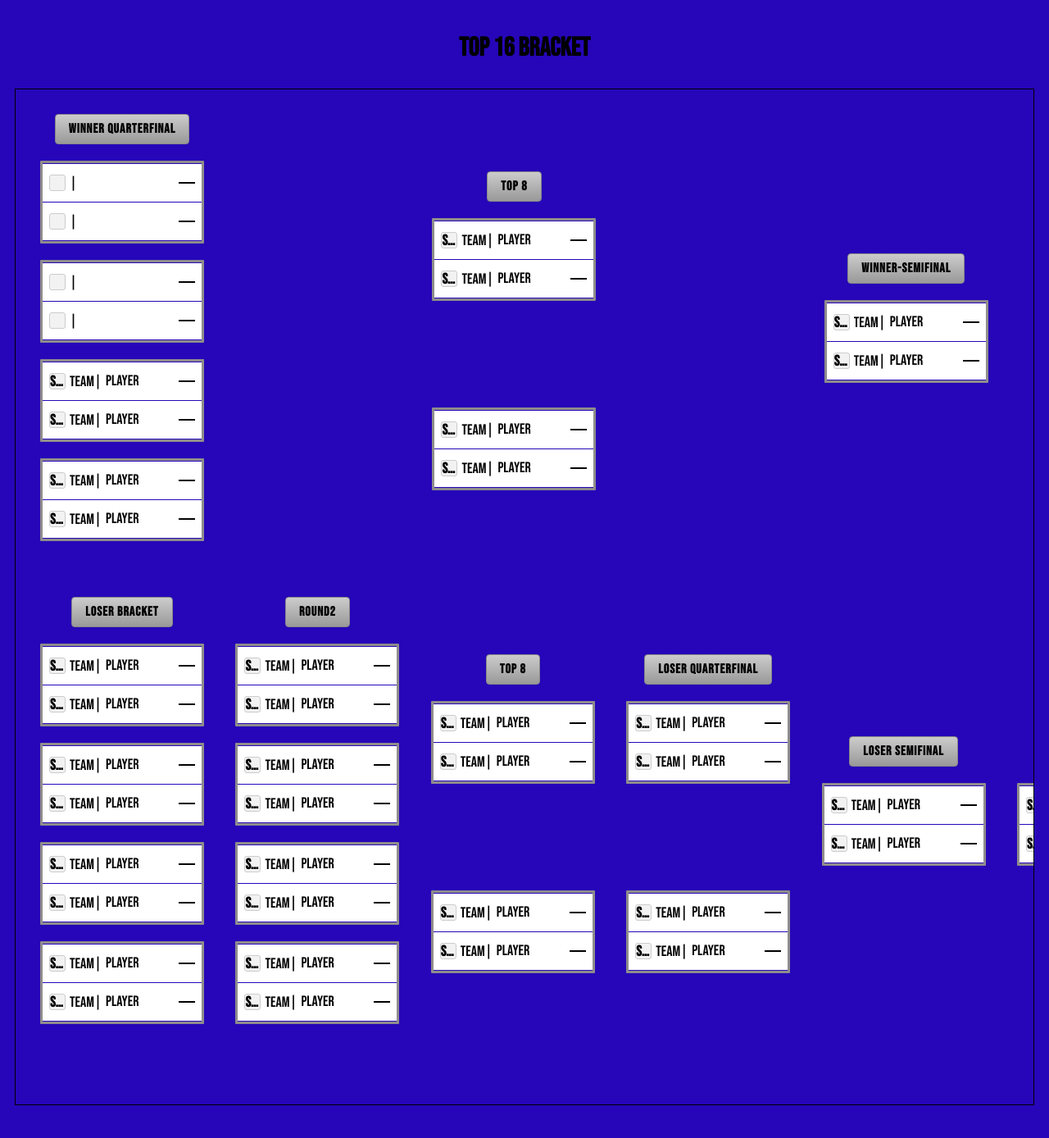
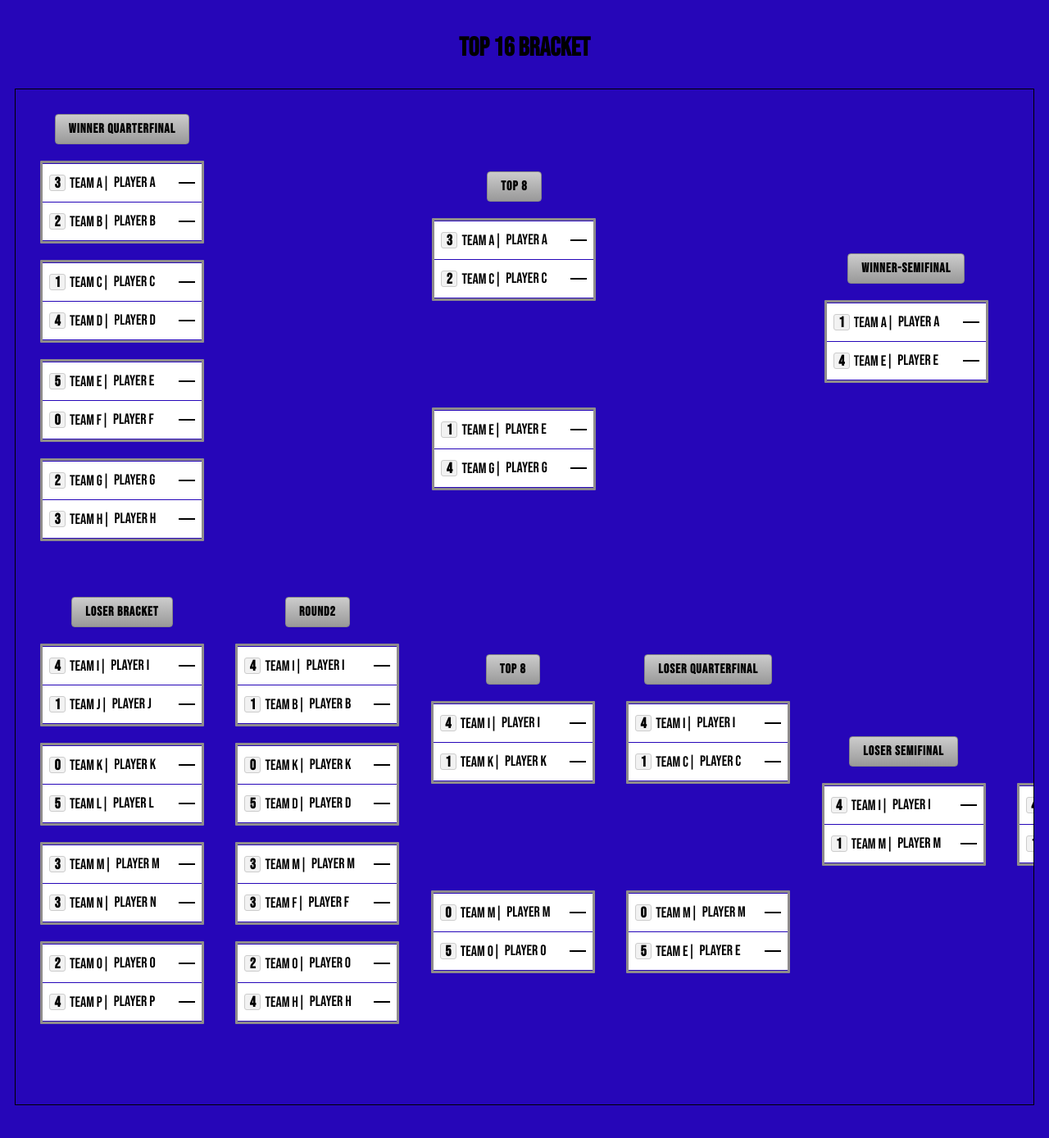
Before and after one commit to inllxy/CITS3403, a Flask app: template app/templates/Bracket.html in a window 1280 px wide. Shown: the whole page at 82% size. Run offline with Flask 3, Linux system fonts and the light colour scheme; the template is opened without the code that fills it, so the values that code supplies are empty.

Commit message:
Bracket Template  - populates all matches, adds bonus match to GrandFinal is loser wins first, links player names to player page (not each modal)

```diff
--- a/app/static/CSS/SF6_Bracket.css
+++ b/app/static/CSS/SF6_Bracket.css
@@ -67,15 +67,15 @@
 .round-2-winner .match,
 .round-3-winner .match,
 .round-3-loser .match,
-.round-4-loser .match {
+.round-4-loser .match,
+.GrandFinal .match {
   margin-bottom: 130px;
 }
 
 /* Additional top margin for specified rounds */
 .round-3-winner,
 .round-5-loser,
-.round-6-loser,
-.GrandFinal {
+.round-6-loser {
   margin-top: 170px;
 }
 
@@ -165,3 +165,8 @@
   border: 1px solid #888;
   border-radius: 4px;
 }
+
+a {
+  text-decoration: none;
+  color: #000;
+}
--- a/app/static/JavaScript/BracketTemplate.js
+++ b/app/static/JavaScript/BracketTemplate.js
@@ -9,7 +9,7 @@
                     team2: 'Team B',
                     score1: 3,
                     score2: 2,
-                    winner: this.score1 > this.score2 ? 'Player A' : 'Player B',
+                    winner: function() { return (this.score1 > this.score2) ? 'Player A' : 'Player B'; },
                 },
                 match2: {
                     player1: 'Player C',
@@ -18,7 +18,7 @@
                     team2: 'Team D',
                     score1: 1,
                     score2: 4,
-                    winner: this.score1 > this.score2 ? 'Player C' : 'Player D',
+                    winner: function() { return (this.score1 > this.score2) ? 'Player C' : 'Player D'; },
                 },
                 match3: {
                     player1: 'Player E',
@@ -27,7 +27,7 @@
                     team2: 'Team F',
                     score1: 5,
                     score2: 0,
-                    winner: this.score1 > this.score2 ? 'Player E' : 'Player F',
+                    winner: function() { return (this.score1 > this.score2) ? 'Player E' : 'Player F'; },
                 },
                 match4: {
                     player1: 'Player G',
@@ -36,191 +36,191 @@
                     team2: 'Team H',
                     score1: 2,
                     score2: 3,
-                    winner: this.score1 > this.score2 ? 'Player G' : 'Player H',
+                    winner: function() { return (this.score1 > this.score2) ? 'Player G' : 'Player H'; },
                 },
             },
             round2: {
-                match13: {
+                match1: {
                     player1: 'Player A',
                     player2: 'Player C',
                     team1: 'Team A',
                     team2: 'Team C',
                     score1: 3,
                     score2: 2,
-                    winner: this.score1 > this.score2 ? 'Player A' : 'Player C',
+                    winner: function() { return (this.score1 > this.score2) ? 'Player A' : 'Player C'; },
                 },
-                match14: {
+                match2: {
                     player1: 'Player E',
                     player2: 'Player G',
                     team1: 'Team E',
                     team2: 'Team G',
                     score1: 1,
                     score2: 4,
-                    winner: this.score1 > this.score2 ? 'Player E' : 'Player G',
+                    winner: function() { return (this.score1 > this.score2) ? 'Player E' : 'Player G'; },
                 },
             },
             round3: {
-                match19: {
+                match1: {
                     player1: 'Player A',
                     player2: 'Player E',
                     team1: 'Team A',
                     team2: 'Team E',
                     score1: 1,
                     score2: 4,
-                    winner: this.score1 > this.score2 ? 'Player A' : 'Player E',
-                }
+                    winner: function() { return (this.score1 > this.score2) ? 'Player A' : 'Player E'; },
+                },
             },
             round4: {
-                match23: {
+                match1: {
                     player1: 'Player A',
                     player2: 'Player I',
                     team1: 'Team A',
                     team2: 'Team I',
-                    score1: 1,
-                    score2: 4,
-                    winner: this.score1 > this.score2 ? 'Player A' : 'Player I',
-                }
-            }
+                    score1: 4,
+                    score2: 1,
+                    winner: function() { return (this.score1 > this.score2) ? 'Player A' : 'Player I'; },
+                },
+            },
         },
         loser: {
             round1: {
-                match5: {
+                match1: {
                     player1: 'Player I',
                     player2: 'Player J',
                     team1: 'Team I',
                     team2: 'Team J',
                     score1: 4,
                     score2: 1,
-                    winner: this.score1 > this.score2 ? 'Player I' : 'Player J',
+                    winner: function() { return (this.score1 > this.score2) ? 'Player I' : 'Player J'; },
                 },
-                match6: {
+                match2: {
                     player1: 'Player K',
                     player2: 'Player L',
                     team1: 'Team K',
                     team2: 'Team L',
                     score1: 0,
                     score2: 5,
-                    winner: this.score1 > this.score2 ? 'Player K' : 'Player L',
+                    winner: function() { return (this.score1 > this.score2) ? 'Player K' : 'Player L'; },
                 },
-                match7: {
+                match3: {
                     player1: 'Player M',
                     player2: 'Player N',
                     team1: 'Team M',
                     team2: 'Team N',
                     score1: 3,
                     score2: 3,
-                    winner: this.score1 > this.score2 ? 'Player M' : 'Player N',
+                    winner: function() { return (this.score1 < this.score2) ? 'Player M' : 'Player N'; },
                 },
-                match8: {
+                match4: {
                     player1: 'Player O',
                     player2: 'Player P',
                     team1: 'Team O',
                     team2: 'Team P',
                     score1: 2,
                     score2: 4,
-                    winner: this.score1 > this.score2 ? 'Player O' : 'Player P',
+                    winner: function() { return (this.score1 > this.score2) ? 'Player O' : 'Player P'; },
                 },
             },
             round2: {
-                match9: {
+                match1: {
                     player1: 'Player I',
                     player2: 'Player B',
                     team1: 'Team I',
                     team2: 'Team B',
                     score1: 4,
                     score2: 1,
-                    winner: this.score1 > this.score2 ? 'Player I' : 'Player B',
+                    winner: function() { return (this.score1 > this.score2) ? 'Player I' : 'Player B'; },
                 },
-                match10: {
+                match2:{
                     player1: 'Player K',
                     player2: 'Player D',
                     team1: 'Team K',
                     team2: 'Team D',
                     score1: 0,
                     score2: 5,
-                    winner: this.score1 > this.score2 ? 'Player K' : 'Player D',
+                    winner: function() { return (this.score1 > this.score2) ? 'Player K' : 'Player D'; },
                 },
-                match11: {
+                match3: {
                     player1: 'Player M',
                     player2: 'Player F',
                     team1: 'Team M',
                     team2: 'Team F',
                     score1: 3,
                     score2: 3,
-                    winner: this.score1 > this.score2 ? 'Player M' : 'Player F',
+                    winner: function() { return (this.score1 > this.score2) ? 'Player M' : 'Player F'; },
                 },
-                match12: {
+                match4: {
                     player1: 'Player O',
                     player2: 'Player H',
                     team1: 'Team O',
                     team2: 'Team H',
                     score1: 2,
                     score2: 4,
-                    winner: this.score1 > this.score2 ? 'Player O' : 'Player H',
+                    winner: function() { return (this.score1 > this.score2) ? 'Player O' : 'Player H'; },
                 },
             },
             round3: {
-                match15: {
+                match1: {
                     player1: 'Player I',
                     player2: 'Player K',
                     team1: 'Team I',
                     team2: 'Team K',
                     score1: 4,
                     score2: 1,
-                    winner: this.score1 > this.score2 ? 'Player I' : 'Player K',
+                    winner: function() { return (this.score1 > this.score2) ? 'Player I' : 'Player K'; },
                 },
-                match16: {
+                match2: {
                     player1: 'Player M',
                     player2: 'Player O',
                     team1: 'Team M',
                     team2: 'Team O',
                     score1: 0,
                     score2: 5,
-                    winner: this.score1 > this.score2 ? 'Player M' : 'Player O',
+                    winner: function() { return (this.score1 > this.score2) ? 'Player M' : 'Player O'; },
                 },
             },
             round4: {
-                match17: {
+                match1: {
                     player1: 'Player I',
                     player2: 'Player C',
                     team1: 'Team I',
                     team2: 'Team C',
                     score1: 4,
                     score2: 1,
-                    winner: this.score1 > this.score2 ? 'Player I' : 'Player C',
+                    winner: function() { return (this.score1 > this.score2) ? 'Player I' : 'Player C'; },
                 },
-                match18: {
+                match2: {
                     player1: 'Player M',
                     player2: 'Player E',
                     team1: 'Team M',
                     team2: 'Team E',
                     score1: 0,
                     score2: 5,
-                    winner: this.score1 > this.score2 ? 'Player M' : 'Player E',
+                    winner: function() { return (this.score1 > this.score2) ? 'Player M' : 'Player E'; },
                 },
             },
             round5: {
-                match20: {
+                match1: {
                     player1: 'Player I',
                     player2: 'Player M',
                     team1: 'Team I',
                     team2: 'Team M',
                     score1: 4,
                     score2: 1,
-                    winner: this.score1 > this.score2 ? 'Player I' : 'Player M',
+                    winner: function() { return (this.score1 > this.score2) ? 'Player I' : 'Player M'; },
                 },
             },
             round6: {
-                match21: {
+                match1: {
                     player1: 'Player I',
                     player2: 'Player E',
                     team1: 'Team I',
                     team2: 'Team E',
                     score1: 4,
                     score2: 1,
-                    winner: this.score1 > this.score2 ? 'Player I' : 'Player E',
-                }
-            }
+                    winner: function() { return (this.score1 > this.score2) ? 'Player I' : 'Player E'; },
+                },
+            },
         },
     },
     // ...more records...
@@ -231,31 +231,36 @@
     const tpl = document.getElementById('bracket-template').content;
     const clone = tpl.cloneNode(true);
 
-    const match = (brackets[0])[0];
-    console.log("bracket", brackets);
-    Object.keys(brackets).forEach((competition) => {
-        console.log("comp", brackets[competition]);
-        Object.keys(brackets[competition]).forEach((matchKey, i) => {
-            console.log("matchKey", brackets[competition][matchKey]);
-            console.log("winner", brackets[competition][matchKey].winner);
-        });
-
-    });
     // 5. Fill main content
     Object.keys(brackets).forEach((competition) => {
-        Object.keys(brackets[competition]).forEach((matchKey, i) => {
-            const match = brackets[competition][matchKey];
-            const p1MatchElement = clone.querySelector(`.match${i + 1}-player1`);
-            p1MatchElement.querySelector('.player_name').textContent = match.player1;
-            console.log("player1", match.player1);
-            p1MatchElement.querySelector('.player_team').textContent = match.team1;
-            p1MatchElement.querySelector('.score').textContent = match.score1;
+        Object.keys(brackets[competition]).forEach((level) => {
+            const l = brackets[competition][level];
+            Object.keys(brackets[competition][level]).forEach((round, rNum) => {
+                const r = l[round];
+                Object.keys(brackets[competition][level][round]).forEach((matchKey, i) => {
+                    const match = r[matchKey];
 
+                    if (level === 'winner' && round === 'round4' && matchKey === 'match1' && match.winner() === match.player1) {
+                        clone.querySelector(`.GrandFinal .optional`).style.display = 'none';
+                        clone.querySelector(`.GrandFinal`).style.marginTop = '170px';
+                        clone.querySelector(`.GrandFinal .match`).style.marginBottom = '0px';
+                    };
 
-            const p2MatchElement = clone.querySelector(`.match${i + 1}-player2`);
-            p2MatchElement.querySelector('.player_name').textContent = match.player2;
-            p2MatchElement.querySelector('.player_team').textContent = match.team2;
-            p2MatchElement.querySelector('.score').textContent = match.score2;
+                    const p1MatchElement = clone.querySelector(`.round-${rNum + 1}-${level} .match${i + 1}-player1`);
+                    p1MatchElement.querySelector('.player_name').id = `${match.player1}`;
+                    p1MatchElement.querySelector('.player_name').innerHTML = `
+                    <a href="../players" target="_parent">${match.player1}</a>`;
+                    p1MatchElement.querySelector('.player_team').textContent = match.team1;
+                    p1MatchElement.querySelector('.score').textContent = match.score1;
+
+                    const p2MatchElement = clone.querySelector(`.round-${rNum + 1}-${level} .match${i + 1}-player2`);
+                    p2MatchElement.querySelector('.player_name').id = `${match.player2}`;
+                    p2MatchElement.querySelector('.player_name').innerHTML = `
+                    <a href="../players" target="_parent">${match.player2}</a>`;
+                    p2MatchElement.querySelector('.player_team').textContent = match.team2;
+                    p2MatchElement.querySelector('.score').textContent = match.score2;
+                });
+            });
         });
 
         document.getElementById('bracket-container').appendChild(clone);
--- a/app/templates/Template/BracketTemplate.html
+++ b/app/templates/Template/BracketTemplate.html
@@ -1,7 +1,7 @@
 <template id="bracket-template">
     <div class="bracket-wrap">
 
-        <div class="bracket WinnerBracket">
+        <div class="bracket winnerBracket">
             <!-- Round 1: Winner Bracket -->
             <div class="round round-1-winner">
                 <div class="sub-header">
@@ -12,16 +12,16 @@
                 <div class="match">
                     <div class="player match{{match}}-player1">
                         <span class="score">SCORE</span>
-                        <span class="player_team" id="">TEAM</span>
+                        <span class="player_team">TEAM</span>
                         <span>|</span>
-                        <span class="player_name" id="">PLAYER</span>
+                        <span class="player_name">PLAYER</span>
                         <img  class="flag">
                     </div>
                     <div class="player match{{match}}-player2">
                         <span class="score">SCORE</span>
-                        <span class="player_team" id="">TEAM</span>
+                        <span class="player_team">TEAM</span>
                         <span>|</span>
-                        <span class="player_name" id="">PLAYER</span>
+                        <span class="player_name">PLAYER</span>
                         <img class="flag">
                     </div>
                 </div>
@@ -34,7 +34,7 @@
                 <div class="sub-header">
                     <div class="Top">Top 8</div>
                 </div>
-                {% for match in range(13, 15) %}  <!-- Updated range to include more matches -->
+                {% for match in range(1, 3) %}  <!-- Updated range to include more matches -->
                 <!-- Match {{ match }} -->
                 <div class="match">
                     <div class="player match{{match}}-player1">
@@ -60,7 +60,7 @@
                 <div class="sub-header">
                     <div class="Top">Winner-Semifinal</div>
                 </div>
-                {% for match in range(19, 20) %}
+                {% for match in range(1, 2) %}
                 <!-- Match {{ match }} -->
                 <div class="match">
                     <div class="player match{{match}}-player1">
@@ -82,11 +82,11 @@
             </div>
 
             <!-- Round 5: Grand Final -->
-            <div class="round GrandFinal">
+            <div class="round round-4-winner GrandFinal">
                 <div class="sub-header">
                     <div class="Top">GrandFinal</div>
                 </div>
-                {% for match in range(23, 24) %}
+                {% for match in range(1, 2) %}
                 <!-- Match {{ match }} -->
                 <div class="match">
                     <div class="player match{{match}}-player1">
@@ -105,17 +105,33 @@
                     </div>
                 </div>
                 {% endfor %}
+                <div class="match optional">
+                    <div class="player match{{match}}-player1">
+                        <span class="score">SCORE</span>
+                        <span class="player_team" id="">TEAM</span>
+                        <span>|</span>
+                        <span class="player_name" id="">PLAYER</span>
+                        <img  class="flag">
+                    </div>
+                    <div class="player match{{match}}-player2">
+                        <span class="score">SCORE</span>
+                        <span class="player_team" id="">TEAM</span>
+                        <span>|</span>
+                        <span class="player_name" id="">PLAYER</span>
+                        <img class="flag">
+                    </div>
+                </div>
             </div>
 
         </div>
 
-        <div class="bracket LoserBracket">
+        <div class="bracket loserBracket">
             <!-- Round 1: Loser Bracket -->
             <div class="round round-1-loser">
                 <div class="sub-header">
                     <div class="TournaType">Loser Bracket</div>
                 </div>
-                {% for match in range(5, 9) %}
+                {% for match in range(1, 5) %}
                 <!-- Match {{ match }} -->
                 <div class="match">
                     <div class="player match{{match}}-player1">
@@ -141,7 +157,7 @@
                 <div class="sub-header">
                     <div class="Top">Round2</div>
                 </div>
-                {% for match in range(9, 13) %}  <!-- Updated range to include more matches -->
+                {% for match in range(1, 5) %}  <!-- Updated range to include more matches -->
                 <!-- Match {{ match }} -->
                 <div class="match">
                     <div class="player match{{match}}-player1">
@@ -167,7 +183,7 @@
                 <div class="sub-header">
                     <div class="Top">Top 8</div>
                 </div>
-                {% for match in range(15, 17) %}  <!-- Updated range to include more matches -->
+                {% for match in range(1, 3) %}  <!-- Updated range to include more matches -->
                 <!-- Match {{ match }} -->
                 <div class="match">
                     <div class="player match{{match}}-player1">
@@ -193,7 +209,7 @@
                 <div class="sub-header">
                     <div class="Top">Loser QuarterFinal</div>
                 </div>
-                {% for match in range(17, 19) %}  <!-- Updated range to include more matches -->
+                {% for match in range(1, 3) %}  <!-- Updated range to include more matches -->
                 <!-- Match {{ match }} -->
                 <div class="match">
                     <div class="player match{{match}}-player1">
@@ -218,7 +234,7 @@
                 <div class="sub-header">
                     <div class="Top">Loser Semifinal</div>
                 </div>
-                {% for match in range(20, 21) %}
+                {% for match in range(1, 2) %}
                 <!-- Match {{ match }} -->
                 <div class="match">
                     <div class="player match{{match}}-player1">
@@ -243,7 +259,7 @@
                 <div class="sub-header">
                     <div class="Top">Loser Final</div>
                 </div>
-                {% for match in range(21, 22) %}
+                {% for match in range(1, 2) %}
                 <!-- Match {{ match }} -->
                 <div class="match">
                     <div class="player match{{match}}-player1">
```
